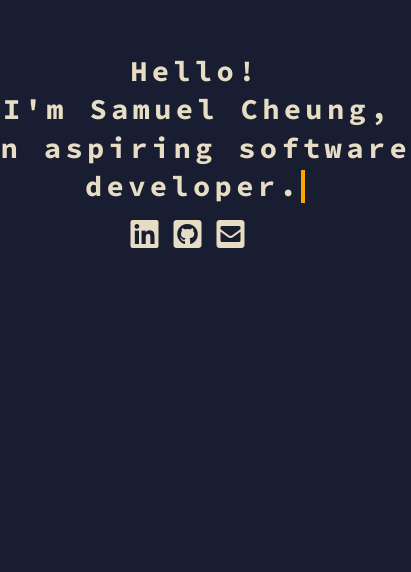
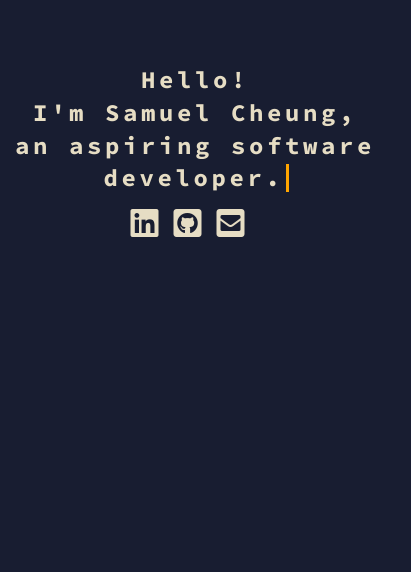
Before and after one commit to salmonsashimi/my-site, a React (Create React App) app: page / in a window 390 px wide. Shown: the part 272-844 px from the top of the page, 411 px wide, since content can reach past the window. Built offline with nearby package versions, Linux system fonts and the light colour scheme.

Commit message:
adjust responsiveness

```diff
--- a/src/styles/Intro.css
+++ b/src/styles/Intro.css
@@ -23,7 +23,7 @@
 
 @media (max-width:767px) {
   .css-typing h1 {
-    font-size: 1.8rem;
+    font-size: 1.5rem;
     color: #E6DDC4;
     overflow: hidden;
     border-right: .15em solid orange;
@@ -37,13 +37,13 @@
   }
 
   .css-typing h1:nth-child(1) {
-    width: 8.5rem;
+    width: 8rem;
     animation: type 0.5s steps(10, end);
     animation-fill-mode: forwards;
   }
 
   .css-typing h1:nth-child(2) {
-    width: 24rem;
+    width: 21rem;
     opacity: 0;
     animation: type2 1s steps(20, end);
     animation-delay: 0.5s;
@@ -51,7 +51,7 @@
   }
 
   .css-typing h1:nth-child(3) {
-    width: 27rem;
+    width: 23rem;
     opacity: 0;
     animation: type3 1.5s steps(25, end);
     animation-delay: 1.5s;
@@ -59,7 +59,7 @@
   }
 
   .css-typing h1:nth-child(4) {
-    width: 13.5rem;
+    width: 11.5rem;
     opacity: 0;
     animation: type4 0.7s steps(19, end), blink .5s step-end infinite alternate;
     animation-delay: 3s;
```
